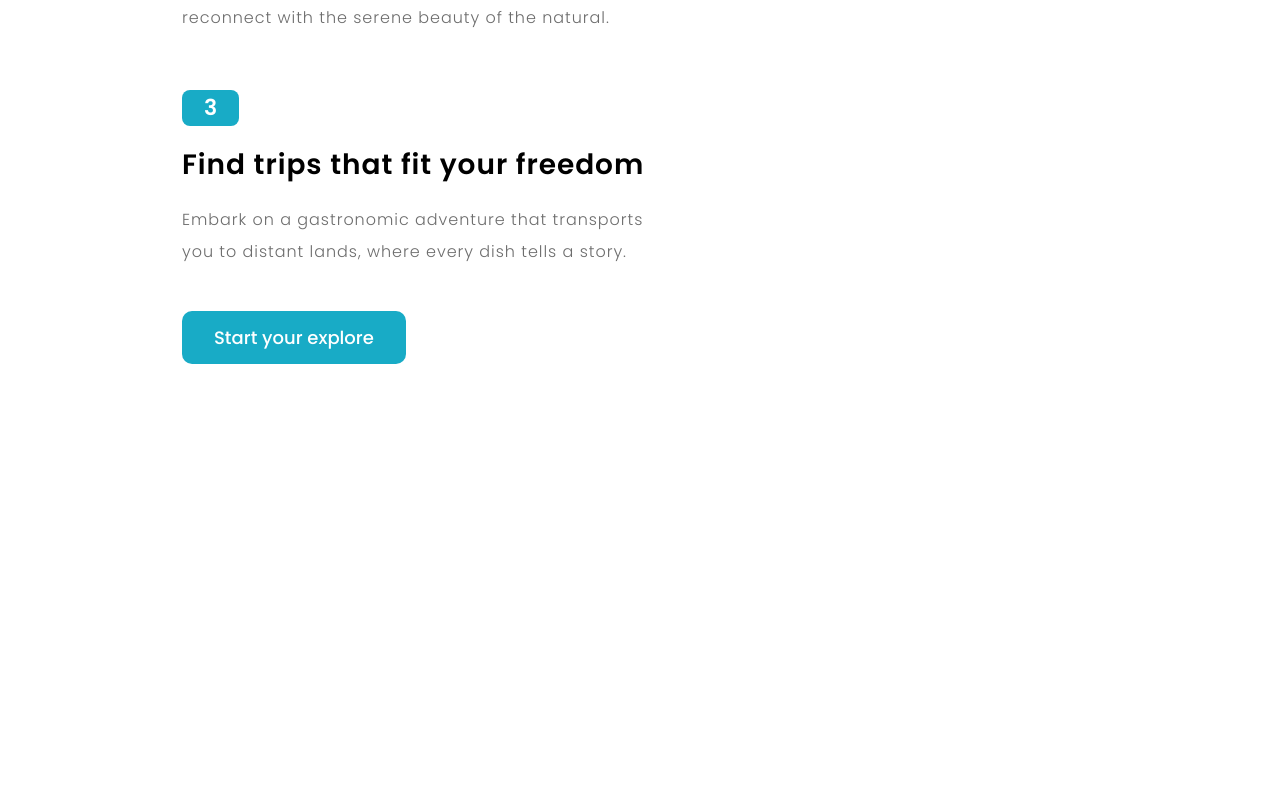
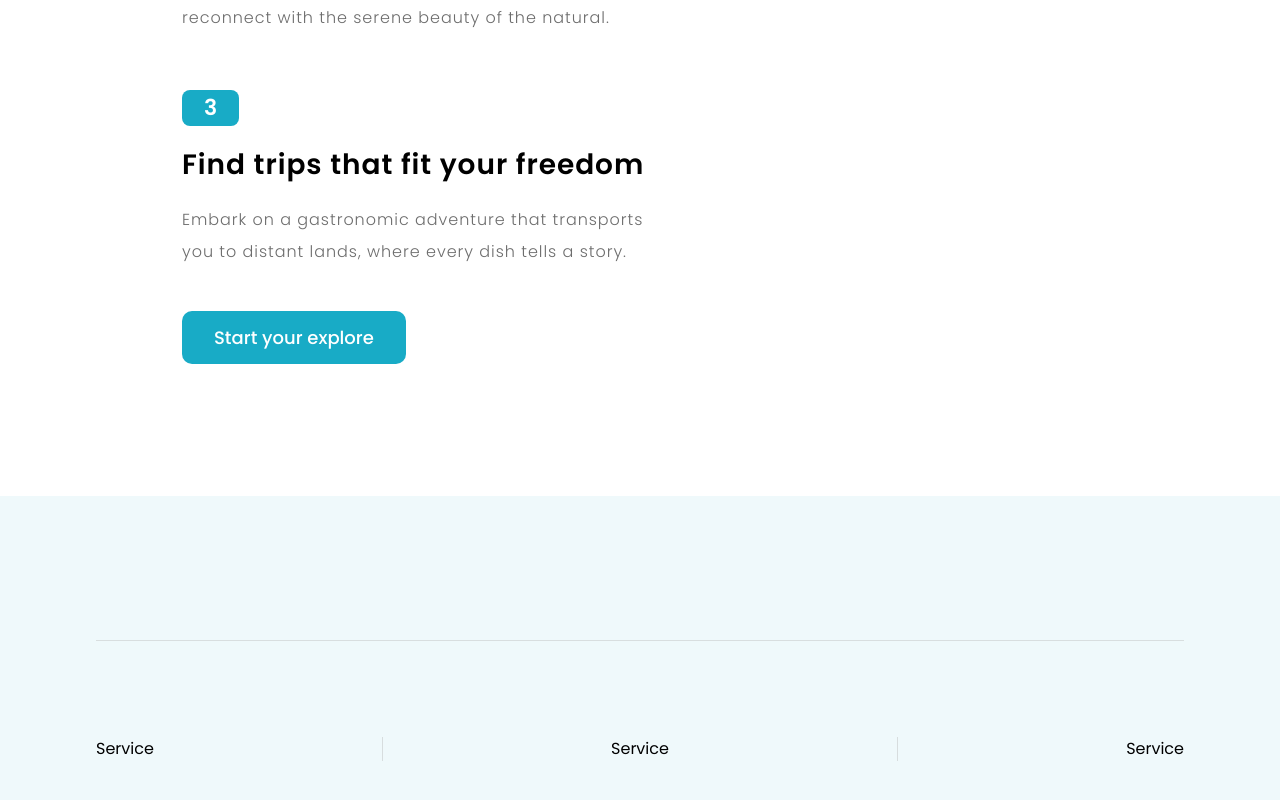
Before and after one commit to JackyL1030/Travel-Landing-Page, a React (Vite) app: page / in a window 1280 px wide. Shown: the part 1650-2450 px from the top of the page. Before the commit the page ends 2146 px from the top, so only its background shows below. Built offline with nearby package versions, Linux system fonts and the light colour scheme.

Commit message:
feat: add Services component and integrate it into Main

```diff
--- a/src/App.tsx
+++ b/src/App.tsx
@@ -8,6 +8,7 @@ import Page from "./components/Page";
 
 // Main
 import Main from "./components/Main";
+import Services from "./components/Services/Services";
 import Steps from "./components/Steps/Steps";
 
 function App() {
@@ -19,6 +20,7 @@ function App() {
       </Header>
       <Main>
         <Steps />
+        <Services />
       </Main>
     </Page>
   );
--- a/src/components/Main.tsx
+++ b/src/components/Main.tsx
@@ -1,7 +1,7 @@
 import { ReactElement } from "react";
 
 interface MainProps {
-  children: ReactElement;
+  children: ReactElement[];
 }
 
 export default function Main(props: MainProps) {
--- /dev/null
+++ b/src/components/Services/Service.tsx
@@ -0,0 +1,3 @@
+export default function Service() {
+  return <div>Service</div>;
+}
--- /dev/null
+++ b/src/components/Services/Services.tsx
@@ -0,0 +1,27 @@
+import { services } from "../../utils/content";
+import { type Service as IService } from "../../utils/contentTypes";
+import Service from "./Service";
+
+const customizedPackages: IService = services[0]!;
+const CulinaryTours: IService = services[1]!;
+const DestinationExpertise: IService = services[2]!;
+
+export default function Services() {
+  return (
+    <section className="bg-primary-100 px-24 py-36">
+      <ul className="border-grey-500/40 m-auto flex max-w-389 justify-between border-y-1 py-24">
+        <Service service={customizedPackages} />
+        <li
+          className="bg-grey-500/40 block w-0.25 self-stretch"
+          aria-label="a grey divider element"
+        />
+        <Service service={CulinaryTours} />
+        <li
+          className="bg-grey-500/40 block w-0.25 self-stretch"
+          aria-label="a grey divider element"
+        />
+        <Service service={DestinationExpertise} />
+      </ul>
+    </section>
+  );
+}
```
